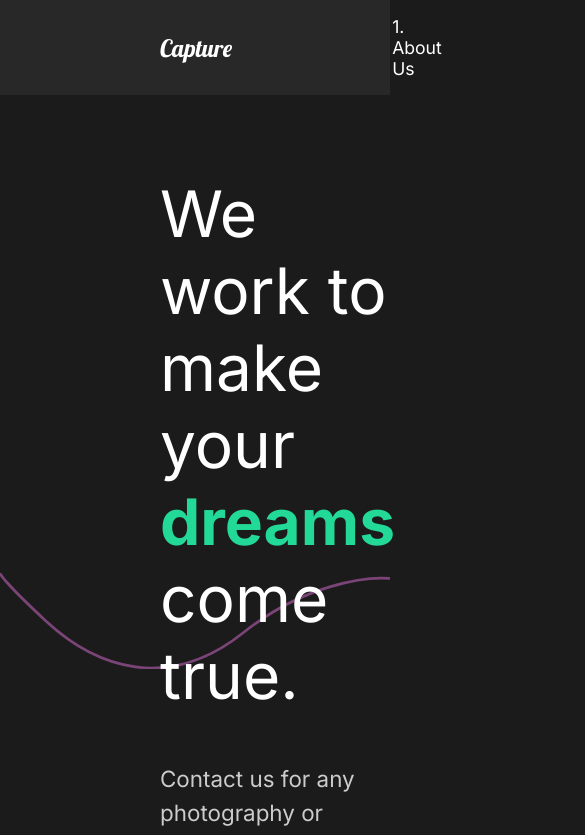
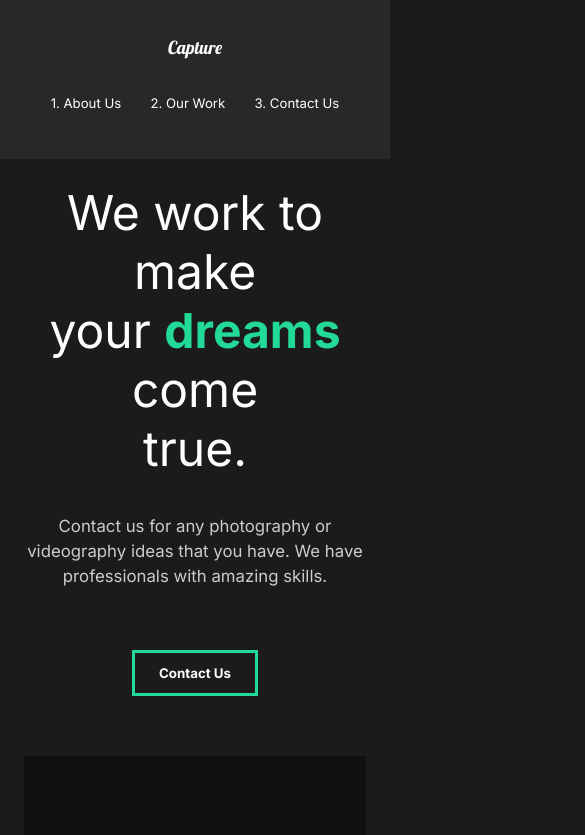
Before and after one commit to YervandMarikyan/capture-project-with-react, a React (Create React App) app: page / in a window 390 px wide. Shown: the top 835 px of the page, 585 px wide, since content can reach past the window. Built offline with nearby package versions, Linux system fonts and the light colour scheme.

Commit message:
Making mobile friendly

```diff
--- a/src/components/GlobalStyle.js
+++ b/src/components/GlobalStyle.js
@@ -8,10 +8,17 @@
     box-sizing: border-box
 }
 
+html{
+    @media (max-width: 1700px){
+        font-size: 75%;
+    }
+}
+
 body{
     background: #1b1b1b;
     font-family: 'Inter', sans-serif;
 }
+
 button{
     font-weight: bold;
     font-size: 1.1.rem;
@@ -27,24 +34,30 @@
         color: white;
     }
 }
+
 h2{
     font-weight: lighter;
     font-size: 4rem;
 }
+
 h3{
     color: white;
 }
+
 h4{
     font-weight: bold;
     font-size: 2rem;
 }
+
 a{
     font-size: 1.1rem;
 }
+
 span{
     font-weight: bold;
     color:#23d997;
 }
+
 p{
     padding: 3rem 0rem;
     color: #ccc;
--- a/src/components/Nav.js
+++ b/src/components/Nav.js
@@ -52,5 +52,21 @@
     padding-left: 10rem;
     position: relative;
   }
+  @media (max-width: 1300px) {
+    flex-direction: column;
+    padding: 2rem 1rem;
+    #logo {
+      display: inline-block;
+      margin: 1rem;
+    }
+    ul {
+      padding: 2rem;
+      justify-content: space-around;
+      width: 100%;
+      li {
+        padding: 0;
+      }
+    }
+  }
 `;
 export default Nav;
--- a/src/components/ServicesSection.js
+++ b/src/components/ServicesSection.js
@@ -66,6 +66,9 @@
 const Cards = styled.div`
   display: flex;
   flex-wrap: wrap;
+  @media (max-width: 1300px) {
+    justify-content: center;
+  }
 `;
 const Card = styled.div`
   flex-basis: 20rem;
--- a/src/components/useScroll.js
+++ b/src/components/useScroll.js
@@ -4,7 +4,7 @@
 
 export const useScroll = () => {
   const controls = useAnimationControls ();
-  const [element, view] = useInView({ threshold: 0.5 });
+  const [element, view] = useInView({ threshold: 0.3 });
   useEffect(() => {
     if (view) {
       controls.start("show");
@@ -12,11 +12,5 @@
       controls.start("hidden");
     }
   }, [view]);
-  /* if (view) {
-    controls.start("show");
-  } else {
-    controls.start("hidden");
-  } */
-  //view ? controls.start("show") : controls.start("hidden");
   return [element, controls];
 };
--- a/src/pages/ContactUs.js
+++ b/src/pages/ContactUs.js
@@ -46,10 +46,17 @@
   padding: 5rem 10rem;
   color: #353535;
   min-height: 90vh;
+  @media (max-width: 1500px) {
+    padding: 2rem;
+    font-size: 1rem;
+  }
 `;
 const Title = styled.div`
   margin-bottom: 4rem;
   color: black;
+  @media (max-width: 1500px) {
+    margin-top: 5rem;
+  }
 `;
 const Hide = styled.div`
   overflow: hidden;
--- a/src/pages/MovieDetail.js
+++ b/src/pages/MovieDetail.js
@@ -74,6 +74,10 @@
   margin: 5rem 10rem;
   align-items: center;
   justify-content: space-around;
+  @media (max-width: 1500px) {
+    display: block;
+    margin: 2rem 2rem;
+  }
 `;
 const AwardStyle = styled.div`
   padding: 5rem;
--- a/src/pages/OurWork.js
+++ b/src/pages/OurWork.js
@@ -67,6 +67,9 @@
   min-height: 100vh;
   overflow: hidden;
   padding: 5rem 10rem;
+  @media (max-width: 1300px) {
+    padding: 2rem 2rem;
+  }
   h2 {
     padding: 1rem 0rem;
   }
--- a/src/styles.js
+++ b/src/styles.js
@@ -8,6 +8,11 @@
   justify-content: space-between;
   padding: 5rem 10rem;
   color: white;
+  @media (max-width: 1300px) {
+    display: block;
+    padding: 2rem 2rem;
+    text-align: center;
+  }
 `;
 export const Description = styled.div`
   flex: 1;
@@ -15,6 +20,12 @@
   z-index: 2;
   h2 {
     font-weight: lighter;
+  }
+  @media (max-width: 1300px) {
+    padding: 0;
+    button {
+      margin: 2rem 0rem 5rem 0rem;
+    }
   }
 `;
 export const Image = styled.div`
```
